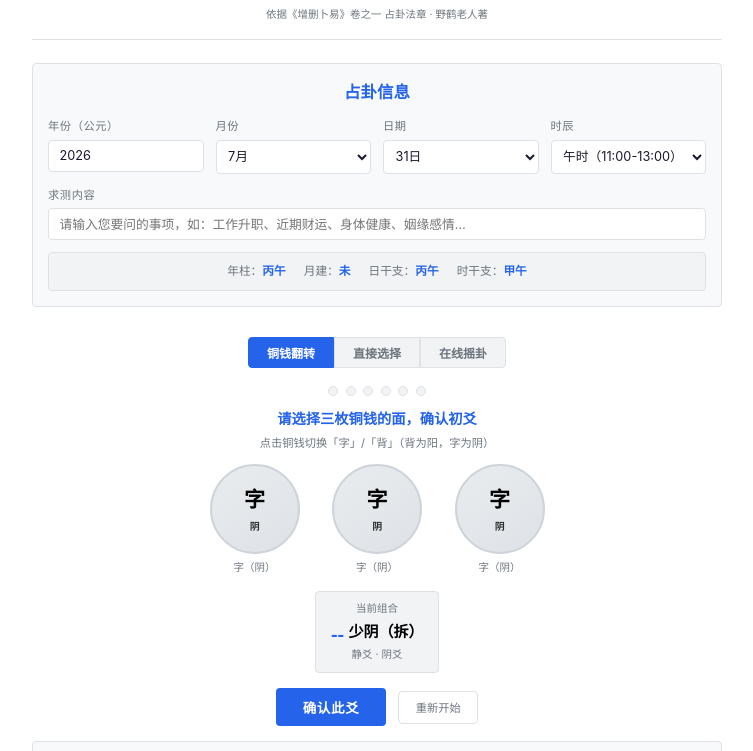
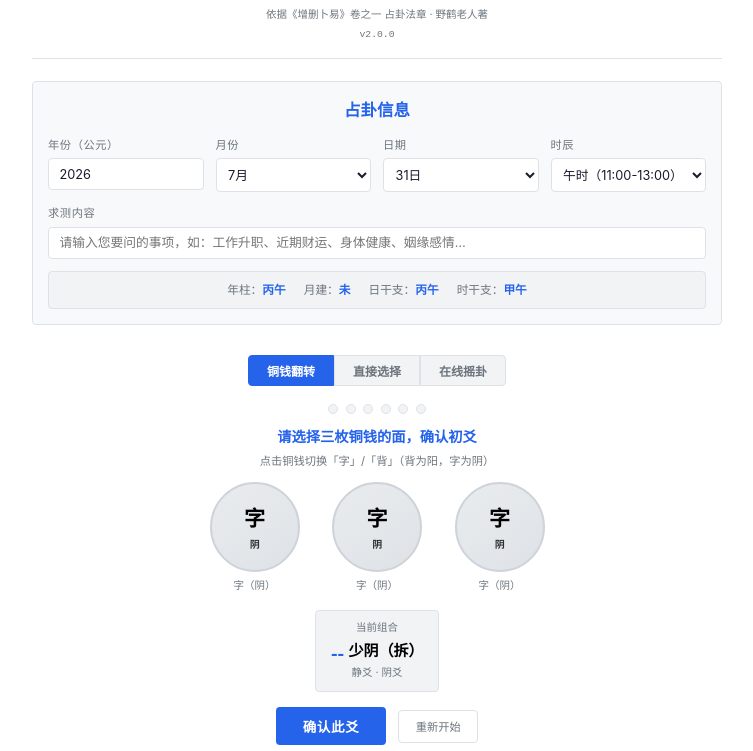
Before and after one commit to a584337921/liuyao, a plain HTML site: page liuyao-coin-divination.html in a window 1280 px wide. Shown: the part 79-830 px from the top of the page, without its empty margins (263-1016 px from the left). Drawn offline with Linux system fonts and the light colour scheme.

Commit message:
v2.0.0 添加页面版本号显示（header区+JS常量），方便追踪更新记录

```diff
--- a/liuyao-coin-divination.html
+++ b/liuyao-coin-divination.html
@@ -59,6 +59,12 @@ body {
   font-size: 0.7rem;
   color: var(--muted);
   margin-top: 0.3rem;
+}
+.app-header .version-badge {
+  font-size: 0.65rem;
+  color: var(--muted);
+  margin-top: 0.2rem;
+  font-family: monospace;
 }
 
 /* === Divination Info === */
@@ -866,6 +872,7 @@ body {
     <h1>六爻排盘</h1>
     <div class="subtitle">铜钱起卦 · 增删卜易法</div>
     <div class="source">依据《增删卜易》卷之一 占卦法章 · 野鹤老人著</div>
+    <div class="version-badge" id="appVersion">—</div>
   </header>
 
   <main>
@@ -1154,6 +1161,12 @@ body {
  * 六爻排盘 — 增删卜易铜钱起卦法
  * 依据《增删卜易》卷之一 占卦法章
  *
+ * 版本号（主版本.次版本.修订号）— 每次更新时递增
+ * 主版本：重大架构/功能更新 | 次版本：新增功能/模块 | 修订号：bug修复/优化
+ */
+const APP_VERSION = 'v2.0.0';
+
+/**
  * 起卦规则：
  * - 背（花面/无字面）= 阳
  * - 字（字面/有字面）= 阴
@@ -1207,6 +1220,9 @@ let state = {
   mode: 'coin', // 'coin' | 'select'
   divTime: null  // 起卦时锁定的年月日时辰（起卦完成时记录，解卦时使用）
 };
+
+// 显示版本号
+document.getElementById('appVersion').textContent = APP_VERSION;
 
 /** 锁定起卦时间：在起卦完成的那一刻记录页面上的年月日时辰 */
 function lockDivTime() {
```
